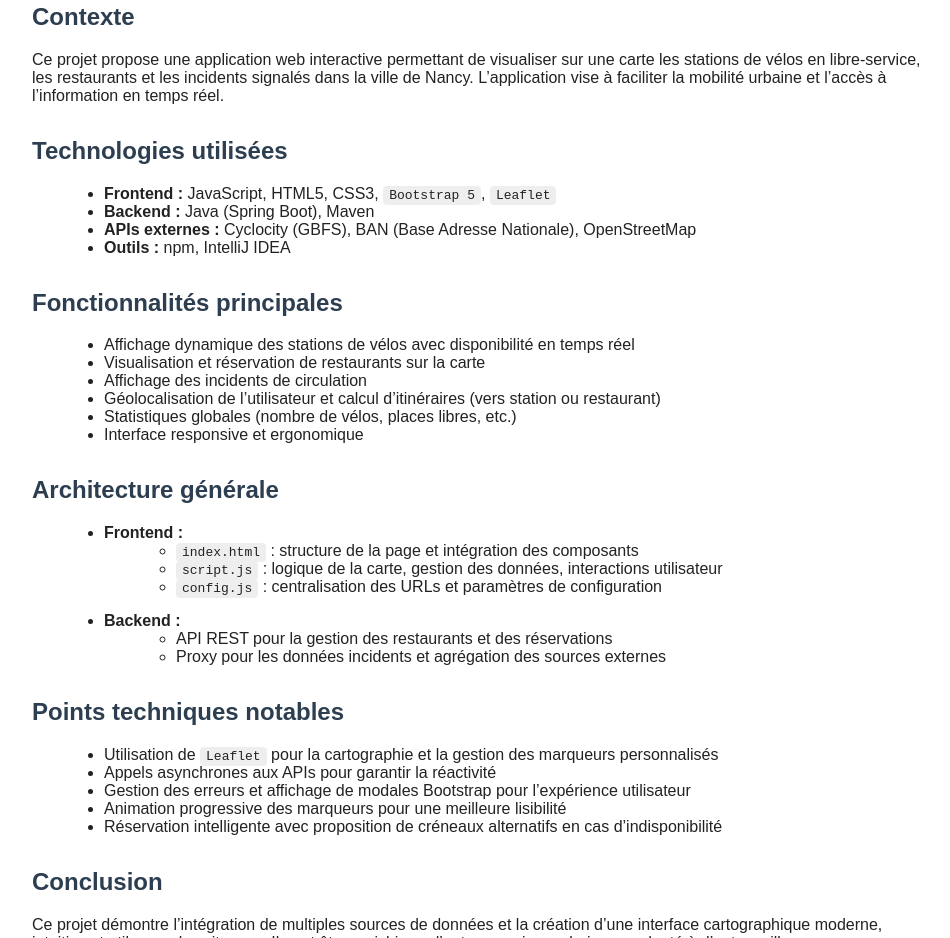
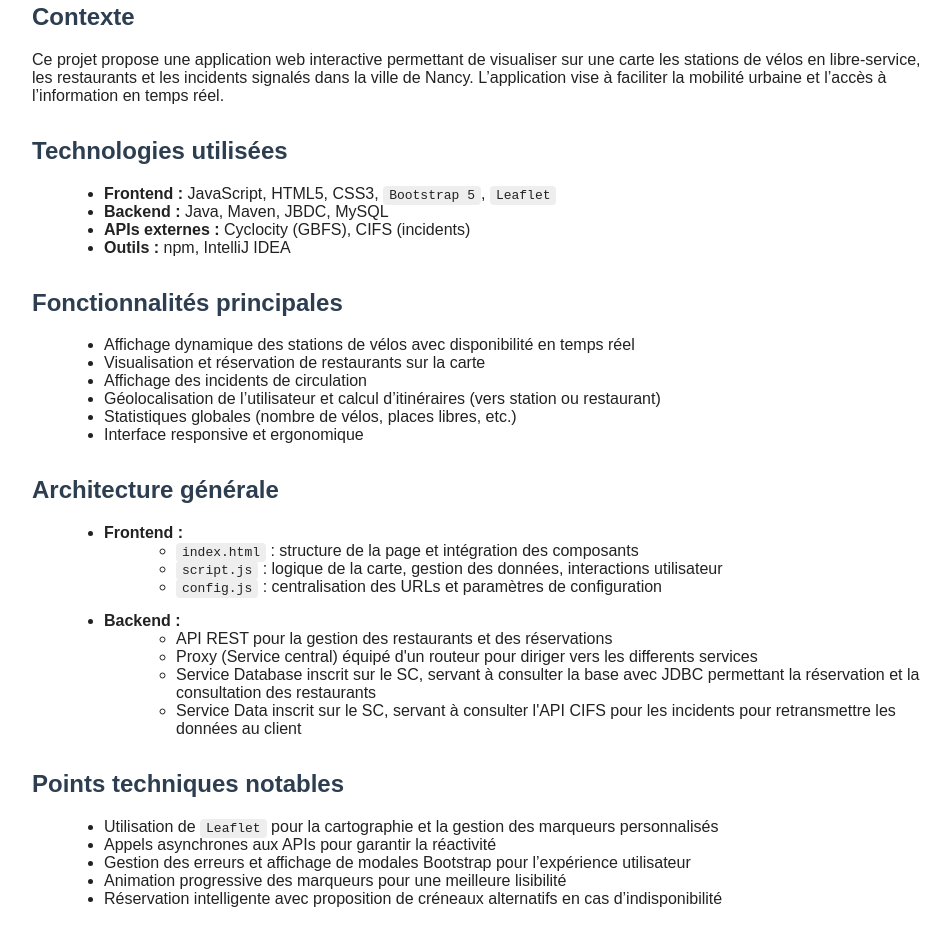
Before and after one commit to SolareFlame/s4_rmi_web, a website: page client/src/rapport.html in a window 1280 px wide. Shown: the part 273-1211 px from the top of the page, without its empty margins (158-1108 px from the left). Drawn offline with Linux system fonts and the light colour scheme.

Commit message:
Update rapport.html to reflect changes in backend technologies and services

```diff
--- a/client/src/rapport.html
+++ b/client/src/rapport.html
@@ -33,8 +33,8 @@
         <h2>Technologies utilisées</h2>
         <ul>
             <li><strong>Frontend :</strong> JavaScript, HTML5, CSS3, <code>Bootstrap 5</code>, <code>Leaflet</code></li>
-            <li><strong>Backend :</strong> Java (Spring Boot), Maven</li>
-            <li><strong>APIs externes :</strong> Cyclocity (GBFS), BAN (Base Adresse Nationale), OpenStreetMap</li>
+            <li><strong>Backend :</strong> Java, Maven, JBDC, MySQL</li>
+            <li><strong>APIs externes :</strong> Cyclocity (GBFS), CIFS (incidents)</li>
             <li><strong>Outils :</strong> npm, IntelliJ IDEA</li>
         </ul>
     </section>
@@ -64,7 +64,9 @@
             <li><strong>Backend :</strong>
                 <ul>
                     <li>API REST pour la gestion des restaurants et des réservations</li>
-                    <li>Proxy pour les données incidents et agrégation des sources externes</li>
+                    <li>Proxy (Service central) équipé d'un routeur pour diriger vers les differents services</li>
+                    <li>Service Database inscrit sur le SC, servant à consulter la base avec JDBC permettant la réservation et la consultation des restaurants</li>
+                    <li>Service Data inscrit sur le SC, servant à consulter l'API CIFS pour les incidents pour retransmettre les données au client</li>
                 </ul>
             </li>
         </ul>
```
